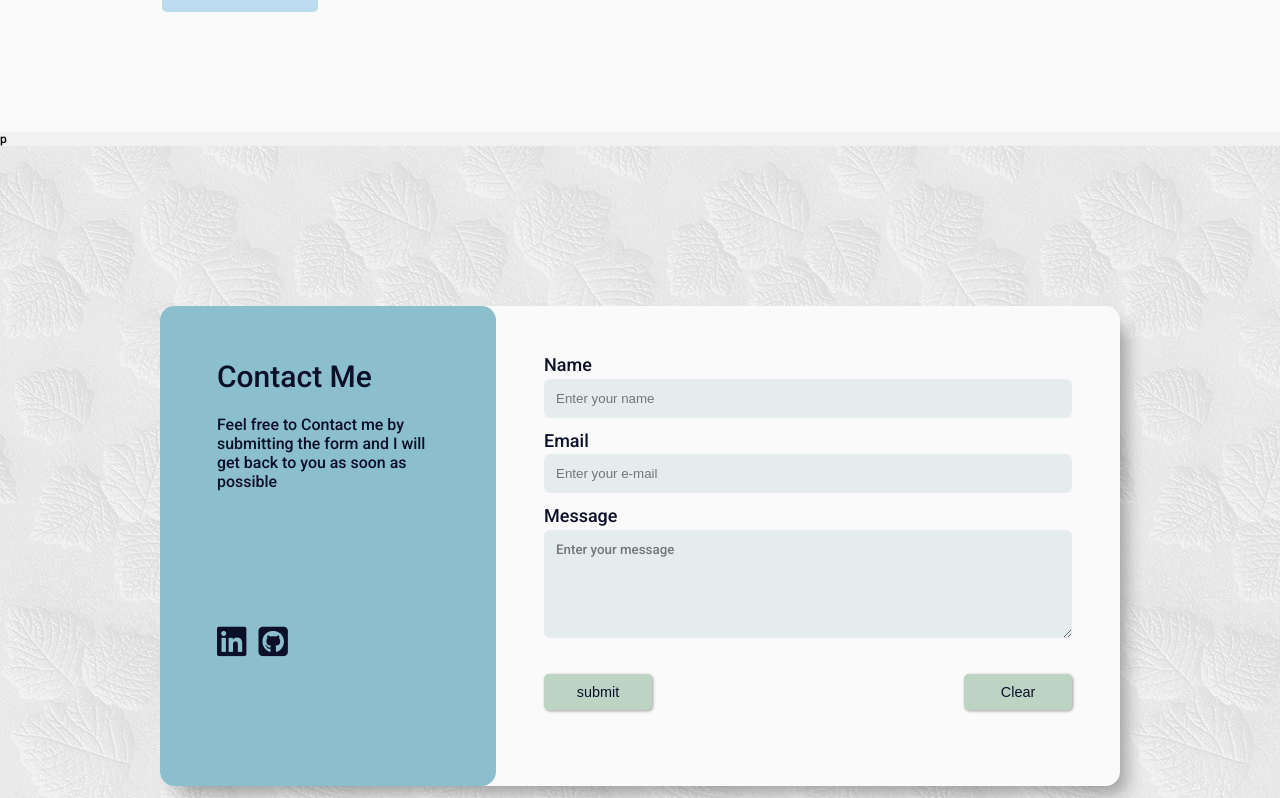
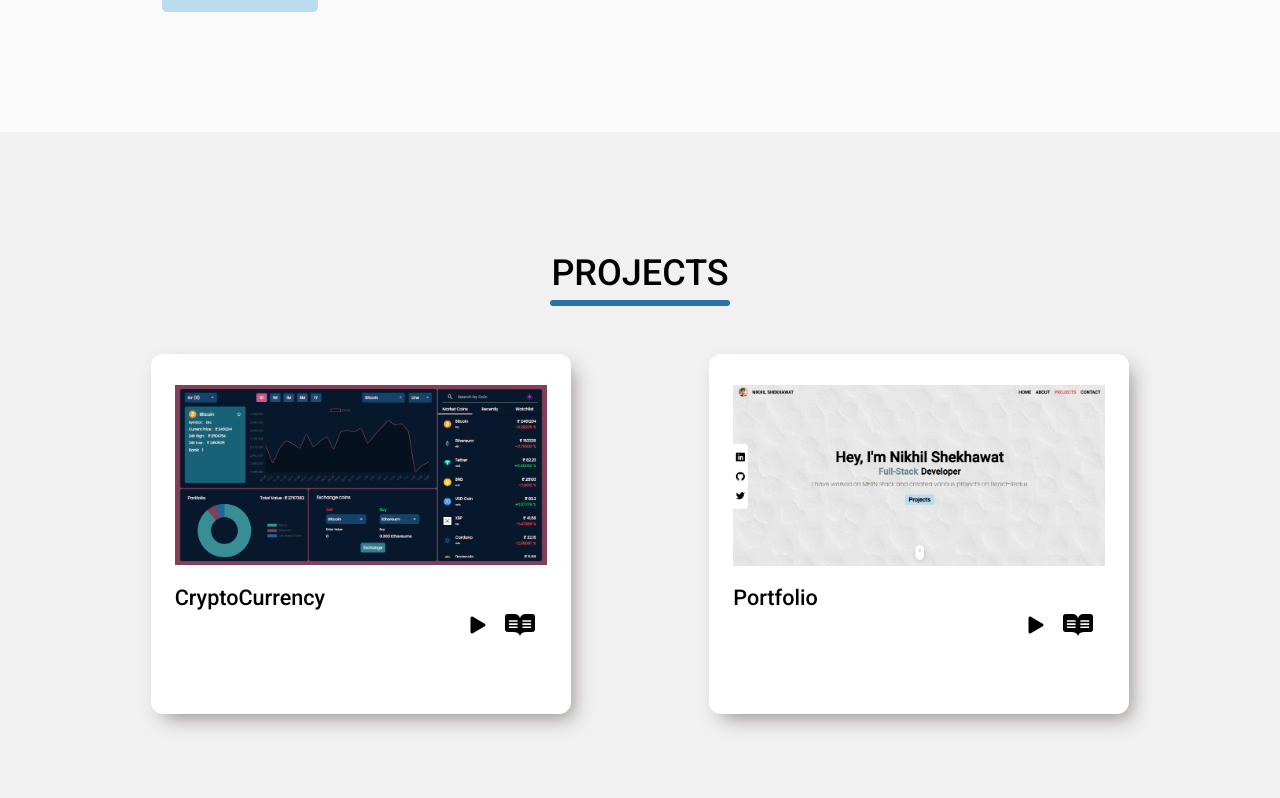
Before and after one commit to nikhil-223/myPortfolio, a React (Create React App) app: page / in a window 1280 px wide. Shown: the part 1602-2400 px from the top of the page. Built offline with nearby package versions, Linux system fonts and the light colour scheme.

Commit message:
projects added

```diff
--- a/src/components/home/Home.js
+++ b/src/components/home/Home.js
@@ -32,14 +32,6 @@ const Home = (props,ref) => {
 							<ImTwitter />
 						</a>
 					</div>
-					<div className="link-box">
-						<a
-							href="https://github.com/nikhil-223"
-							target={"_blank"}
-							rel="noreferrer">
-							<ImGithub />
-						</a>
-					</div>
 				</div>
 				<div className={`profile-info ${visible ? "visibletext" : "hidden"}`}>
 					<div>
--- /dev/null
+++ b/src/components/projects/Project.js
@@ -0,0 +1,25 @@
+import React from "react";
+import { BsFillPlayFill } from "react-icons/bs";
+import { FaReadme } from "react-icons/fa";
+
+const Project = (props) => {
+	const { projectName, imgURL, projectURL } = props;
+	return (
+		<div className={`project ${projectName}`}>
+			<img src={imgURL} alt={projectName} />
+			<div className="project-details">
+				<span>{projectName}</span>
+			</div>
+			<div className="project-read-more">
+				<a href={projectURL} target="blank">
+					<BsFillPlayFill />
+				</a>
+				<a href="">
+					<FaReadme />
+				</a>
+			</div>
+		</div>
+	);
+};
+
+export default Project;
--- a/src/components/projects/Projects.css
+++ b/src/components/projects/Projects.css
@@ -1,4 +1,71 @@
-#projects{
-    height: auto;
-    background-color: #f1f1f1;
+#projects {
+	height: 100vh;
+	background-color: #f1f1f1;
+	display: flex;
+    flex-direction: column;
+	gap: 5rem;
+	align-items: center;
+	justify-content: flex-start;
+	padding:10rem 3rem 3rem 3rem;
 }
+.project {
+	width: 35rem;
+	height: 30rem;
+	box-shadow: 7px 9px 19px -5px rgba(138, 124, 124, 0.84);
+	border-radius: 1rem;
+    background-color: white;
+	display: flex;
+	flex-direction: column;
+	padding: 1rem 2rem;
+    font-size: 1.8rem;
+}
+.project-list {
+    width: 100%;
+	height: auto;
+	background-color: #f1f1f1;
+	display: flex;
+	gap: 2rem;
+	align-items: center;
+	justify-content: space-evenly;
+	flex-wrap: wrap;
+}
+.project-details{
+    display: flex;
+    align-items: center;
+    gap: 1rem;
+}
+
+.project img {
+	width: 100%;
+	height: 65%;
+	border-radius: 1rem;
+	object-fit: contain;
+}
+.project a{
+    display: flex;
+    align-items: center;
+    font-size: 2.5rem;
+}
+
+.project-read-more{
+    align-self: flex-end;
+    align-items: center;
+    margin-right: 1rem;
+    display: flex;
+    gap: 1rem;
+}
+
+.projects-header{
+    font-size: 3rem;
+}
+
+.projects-header::before{
+    content: "";
+	position: absolute;
+	width: 15rem;
+	left: 50%;
+	height: 0.5rem;
+	transform: translate(-50%, 800%);
+	border-radius: 0.5rem;
+	background-color: rgb(42, 114, 165);
+}
--- a/src/components/projects/Projects.js
+++ b/src/components/projects/Projects.js
@@ -1,10 +1,42 @@
-import React from 'react'
-import './Projects.css'
+import React from "react";
+import "./Projects.css";
+import crypto from "../../images/crypto.png";
+import portfolio from "../../images/Portfolio.png";
+import Project from "./Project";
 
 const Projects = () => {
-  return (
-   <section id='projects'>p</section>
-  )
-}
+	const projects = [
+		{
+			projectName: "CryptoCurrency",
+			imgURL: crypto,
+			projectURL: "https://crypto-currency-board.netlify.app/",
+		},
+		{
+			projectName: "Portfolio",
+			imgURL: portfolio,
+			projectURL: "https://crypto-currency-board.netlify.app/",
+		},
+	];
+	return (
+		<section id="projects">
+			<div className="projects-header">
+				<span>PROJECTS</span>
 
-export default Projects
+			</div>
+			<div className="project-list">
+				{projects.map((item) => {
+					return (
+						<Project
+							key={item.projectName}
+							projectName={item.projectName}
+							imgURL={item.imgURL}
+							projectURL={item.projectURL}
+						/>
+					);
+				})}
+			</div>
+		</section>
+	);
+};
+
+export default Projects;
```
Also changed, not shown: src/images/Portfolio.png (added), src/images/crypto.png (added).
